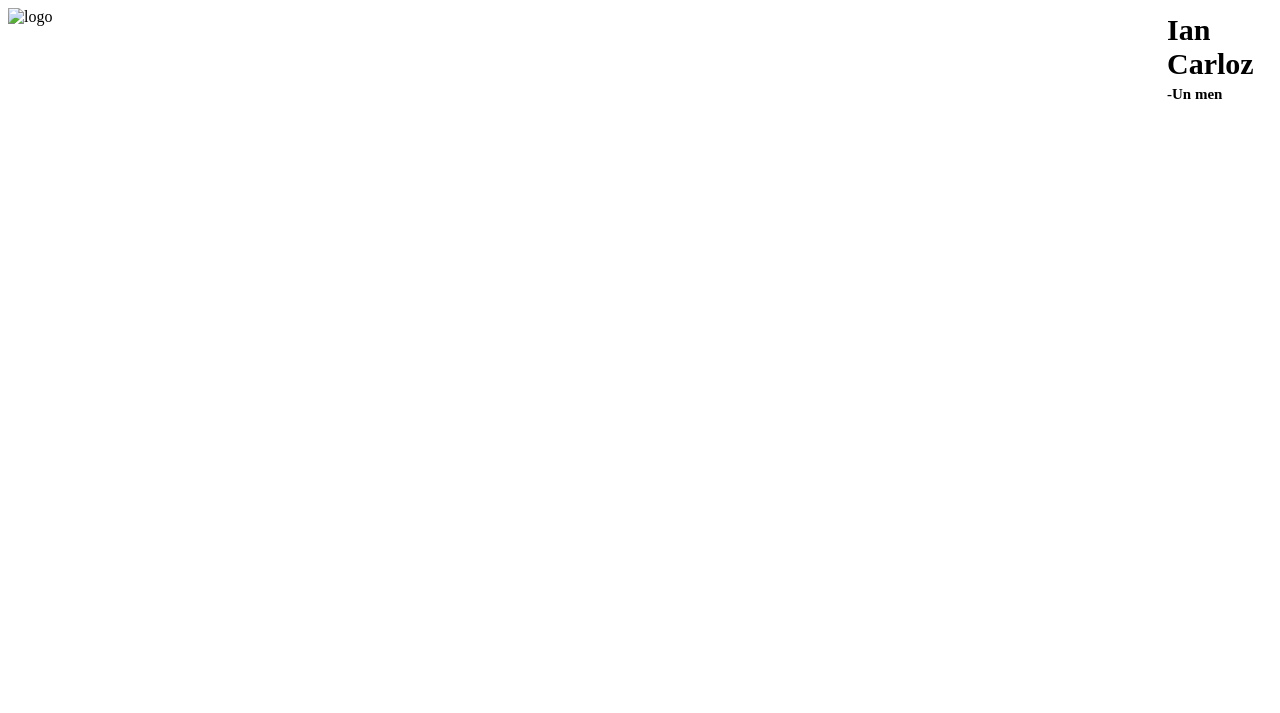
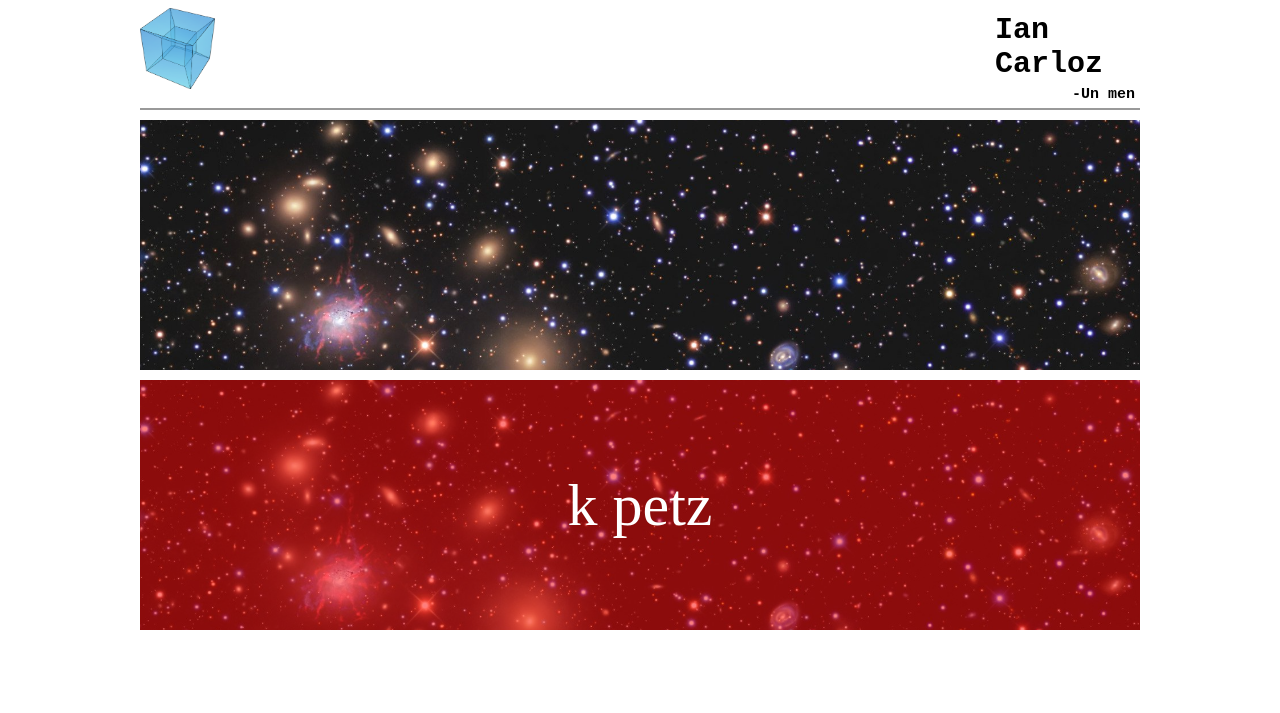
Before and after one commit to IanCarloz/css1, a plain HTML site: page portafolio.html in a window 1280 px wide. Drawn offline with Linux system fonts and the light colour scheme.

Commit message:
imagenes

```diff
--- a/css/portafolio.css
+++ b/css/portafolio.css
@@ -3,19 +3,22 @@
 }
 
 #contenedor_nombre{
+  font-family: monospace;
+  font: monospace, bold;
   display: inline-block;
   /*margin-left: 100px;*/
   float: right;
+
 }
 
 #logo{
-  width: 100px;
+  width: 75px;
   display: inline-block;
   float: left;
 }
 
 h1{
-  width: 100px;
+  width: 140px;
   font-size: 30px;
   margin: 5px;
 }
@@ -24,27 +27,53 @@ h2{
   font-weight: 100px;
   font-size: 15px;
   margin: 5px;
+  text-align: right;
 }
 
-#rel{
-  position: relative;
-  border: 2px solid: blue;
-  width: 50%;
-  height: : 250;
+.cabecera{
+      border-bottom: 2px solid #999;
+      overflow: auto;
 }
 
-#hijo_rel, #hijo_abs{
-  border: 2px solid: black;
-  height: 100px;
-  width: 100px;
+#container{
+  max-width: 1000px;
+  margin: 0px auto;
 }
 
-#hijo_rel{
+#imagen_principal{
+  width: 100%;
+  height: auto;
   position: relative;
-  border-color: green;
+  top: -100px;
+
 }
 
-#hijo_abs{
-  position: absolute;
-  border-color: red;
+.contenedordeimagen{
+  width: 100%;
+  height: 250px;
+  overflow: hidden;
+  position: relative;
+  margin: 10px 0px;
 }
+
+#imagendiv{
+  background-image: url("../img/universo1.jpg");
+  width: 100%;
+  height: 250px;
+  background-repeat: no-repeat;
+  background-size: cover;
+  background-position: 0px -100px;
+  color: white;
+  font-size: 30px;
+  text-align: center;
+}
+
+#mascara{
+  background-color: rgba(255, 0, 0, 0.5);
+  font-size: 60px;
+  text-align: center;
+  width: 100%;
+  height: 100%;
+  line-height: 250px;
+
+}
--- a/portafolio.html
+++ b/portafolio.html
@@ -6,18 +6,30 @@
     <link rel="stylesheet" href="css/portafolio.css">
   </head>
   <body>
+    <div id="container">
+      <div class="cabecera">
 
-    <div class="cabecera">
-
-      <img id="logo" src="img/logo1.jpg" alt="logo">
+      <img id="logo" src="img/tesseractpng.png" alt="logo">
 
         <div id="contenedor_nombre">
         <h1> Ian Carloz </h1>
         <!-- <br> salto de linea -->
         <h2> -Un men </h2>
         </div>
-
       </div>
 
+      <div class="contenedordeimagen">
+      <img src="img/universo1.jpg" alt="Header IMage" id="imagen_principal">
+      </div>
+
+
+      <div id="imagendiv">
+        <div id="mascara">
+          k petz
+        </div>
+      </div>
+
+
+    </div>
   </body>
 </html>
```
Also changed, not shown: img/tesseractpng.png (added), img/universo1.jpg (added).
